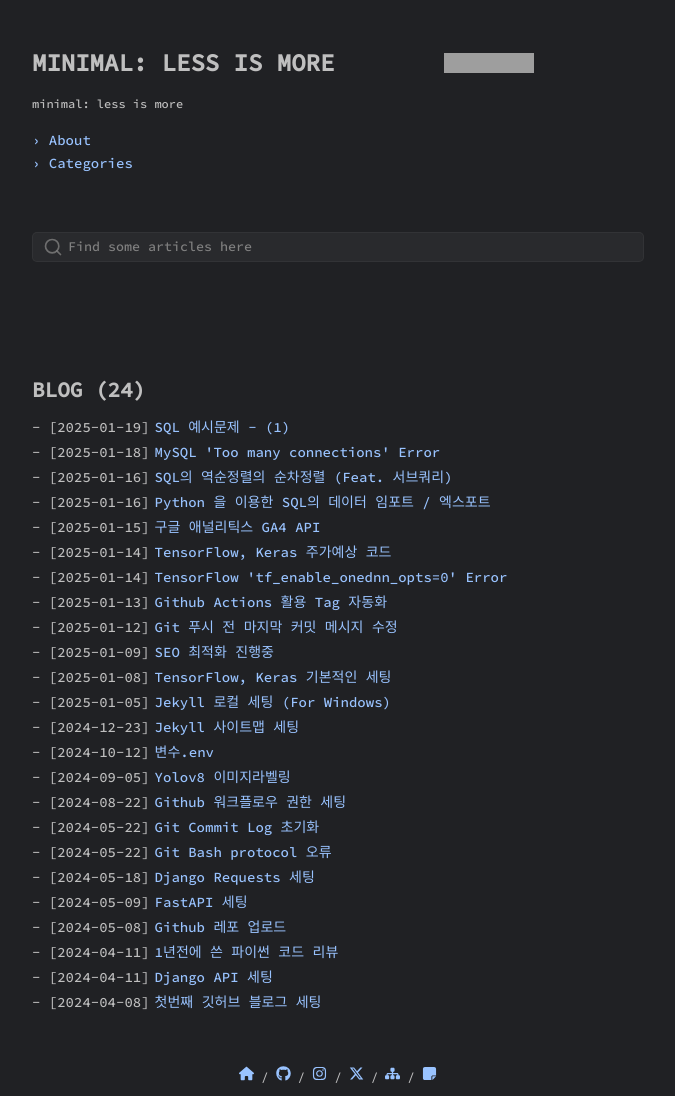
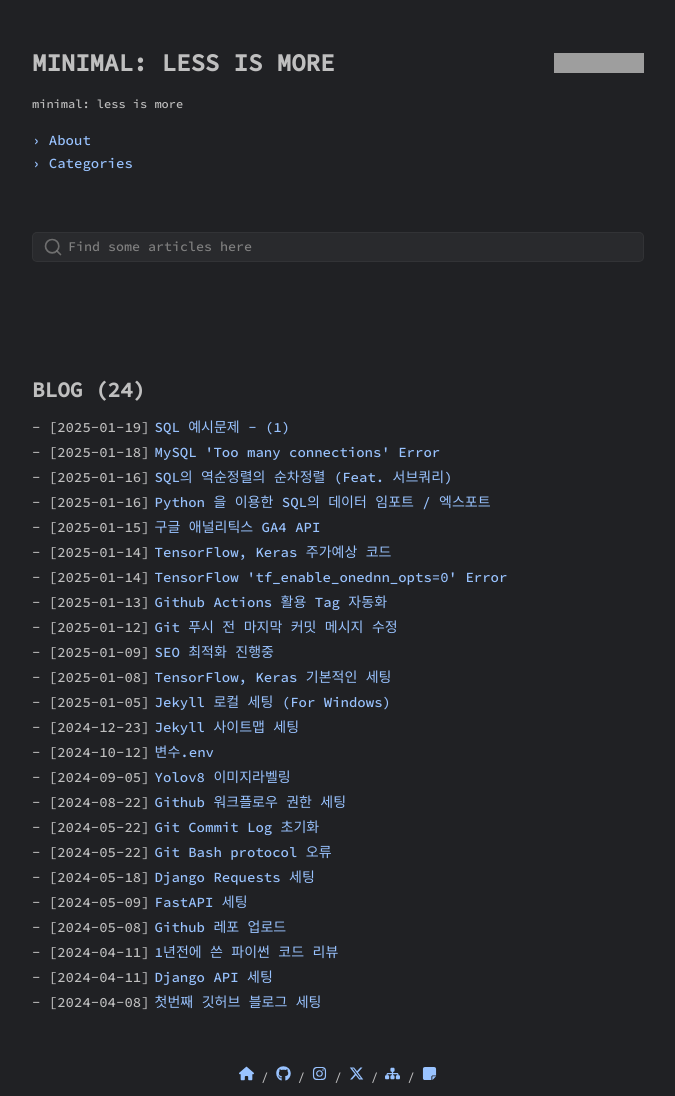
Before and after one commit to pozuhtuhv/pozuhtuhv.github.io, a Jekyll site: the page built from index.html, in a window 1280 px wide. Shown: the whole page, without its empty margins (302-977 px from the left). Built offline with Jekyll 4.4.1, drawn with Linux system fonts in a browser that asks for light colours; grey boxes are pictures that could not be loaded.

Commit message:
(edit) layout_design

```diff
--- a/_layouts/post.html
+++ b/_layouts/post.html
@@ -5,10 +5,9 @@
 <section class="post">
   <div class="flex-row-between">
 	  <a href="{{ site.url }}/">« back</a>
-      <div></div>
-    </button>
   </div>
   {% assign minute=content | number_of_words | divided_by: 265 | plus: 1 %}
+  <h4 style="font-weight: lighter;">Categories : {{page.categories}}</h4>
   <h1 class="title">{{ page.title }}</h1>
   <time datetime="{{ page.date | date_to_xmlschema }}">{{ page.date | date: "%Y-%m-%d" }} - {% if page.minute %} {{page.minute}}{% else %}{{minute}}{% endif %}min read</time>
   {{ content }}
--- a/about.html
+++ b/about.html
@@ -8,8 +8,6 @@
   <div class="flex-row-between">
       <a href="{{ site.url }}">« Home</a>
       <span><a href="https://hits.sh/pozuhtuhv.github.io/about/"><img alt="Hits" src="https://hits.sh/pozuhtuhv.github.io/about.svg?view=today-total&style=flat-square"/></a></span>
-      <div></div>
-    </button>
   </div>
 </section>
 
--- a/categories.html
+++ b/categories.html
@@ -6,9 +6,8 @@
 <section class="posts" id="Blog">
     <div class="flex-row-between">
         <a href="{{ site.url }}/">« back</a>
-        <div></div>
-      </button>
     </div>
+    <br>
     <h1>Categories</h1>
     {% assign categories = "Python, SQL, TensorFlow, ETC, Git, Scrapbook" | split: ', ' %}
     {% for category in categories %}
--- a/index.html
+++ b/index.html
@@ -6,8 +6,6 @@
 <section id="intro">
     <div class="flex-row-between">
         <h1>{{ site.greetings }}</h1><a href="https://hits.sh/pozuhtuhv.github.io/"><img alt="Hits" style="padding-top: 6px;" src="https://hits.sh/pozuhtuhv.github.io.svg?view=today-total&style=flat-square"/></a></span>
-            <div></div>
-        </button>
     </div>
     <div>{{ site.description }}</div>
     <div class="bio">
```
